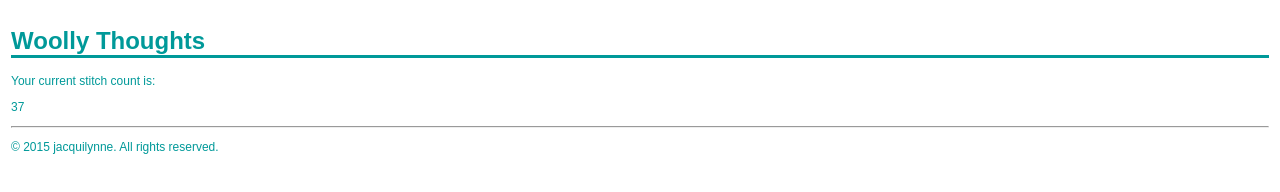
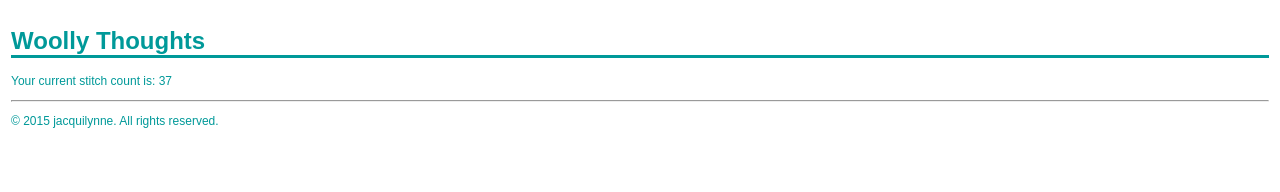
Before and after one commit to jacquilynne/Woolly-Thoughts, a plain HTML site: page index.html in a window 1280 px wide. Drawn offline with Linux system fonts and the light colour scheme.

Commit message:
Update index.html

```diff
--- a/index.html
+++ b/index.html
@@ -7,7 +7,7 @@
 
 <h1>Woolly Thoughts</h1>
 
-<p>Your current stitch count is: <div id="StitchCount"></div></p>
+<p>Your current stitch count is: <span id="StitchCount">0</span></p>
 
 <hr>
 <footer id="foot01"></footer>
```
